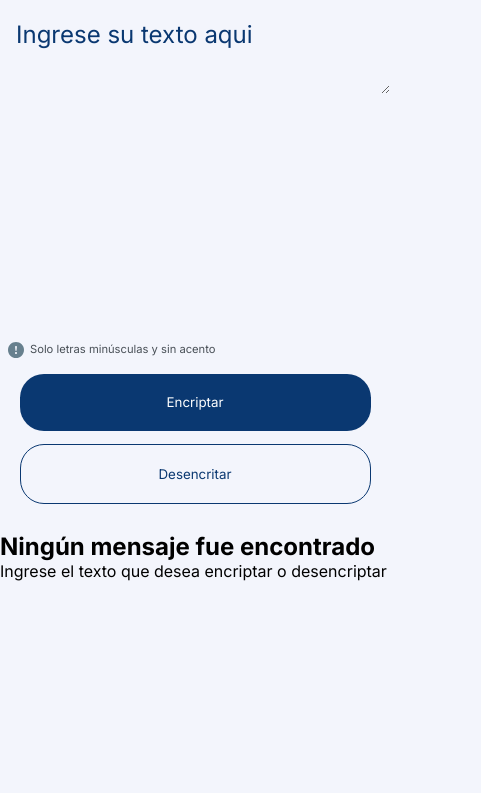
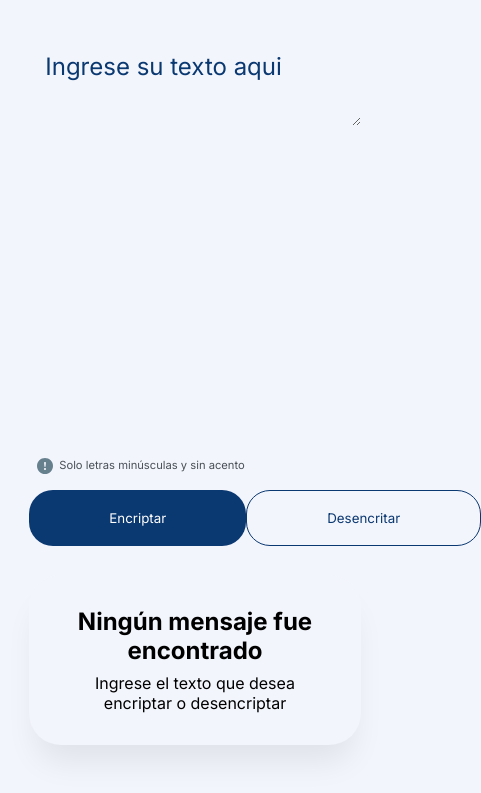
Before and after one commit to JonMenez/Alura-chanllange-01, a plain HTML site: page index.html in a window 390 px wide. Shown: the part 112-905 px from the top of the page, 481 px wide, since content can reach past the window. Before the commit the page ends 844 px from the top, so only its background shows below. Drawn offline with Linux system fonts and the light colour scheme; files whose address does not match are found by name.

Commit message:
[ADD] tablet screen  size

```diff
--- a/assets/css/styles.css
+++ b/assets/css/styles.css
@@ -9,7 +9,9 @@
     margin-bottom: 2rem;
 }
 
-.field {}
+.field {
+    margin-bottom: 1rem;
+}
 
 .field-area {
     height: 40vh;
@@ -43,15 +45,17 @@
 }
 
 .field-buttons {
-    width        : 90%;
-    display      : flex;
-    flex-wrap    : wrap;
-    margin       : auto;
-    margin-bottom: 1rem;
+    width          : 90%;
+    display        : flex;
+    flex-wrap      : wrap;
+    margin         : auto;
+    margin-bottom  : 1rem;
+    justify-content: space-around;
 }
 
 .button {
     width        : 100%;
+    max-width    : 300px;
     padding      : 1.3rem 5rem;
     border-radius: 24px;
     margin-bottom: .8rem;
@@ -68,3 +72,58 @@
     border: 1px solid var(--color-primary);
     color : var(--color-primary);
 }
+
+.result {
+    width: 100%;
+}
+
+.no-result {
+    width        : 85%;
+    text-align   : center;
+    border-radius: 32px;
+    padding      : 32px;
+    margin       : auto;
+    box-shadow   : 0px 24px 32px -8px rgba(0, 0, 0, 0.08);
+    margin-bottom: 3rem;
+
+}
+
+.no-result-title {
+    margin-bottom: .5rem;
+}
+
+
+@media (max-width: 768px) {
+
+    .header {
+        margin-left: 4rem;
+        margin-top : 2rem;
+    }
+
+    .field {
+        width : 85%;
+        margin: auto;
+    }
+
+    .field-area {
+        height: 50vh;
+    }
+
+    .field-buttons {
+        width          : 100%;
+        display        : flex;
+        flex-wrap      : nowrap;
+        margin         : auto;
+        margin-bottom  : 1rem;
+        justify-content: space-around;
+    }
+
+    .button {
+        width        : 100%;
+        max-width    : 300px;
+        padding      : 1.2rem 5rem;
+        border-radius: 24px;
+        margin-bottom: .8rem;
+        cursor       : pointer;
+    }
+}
```
